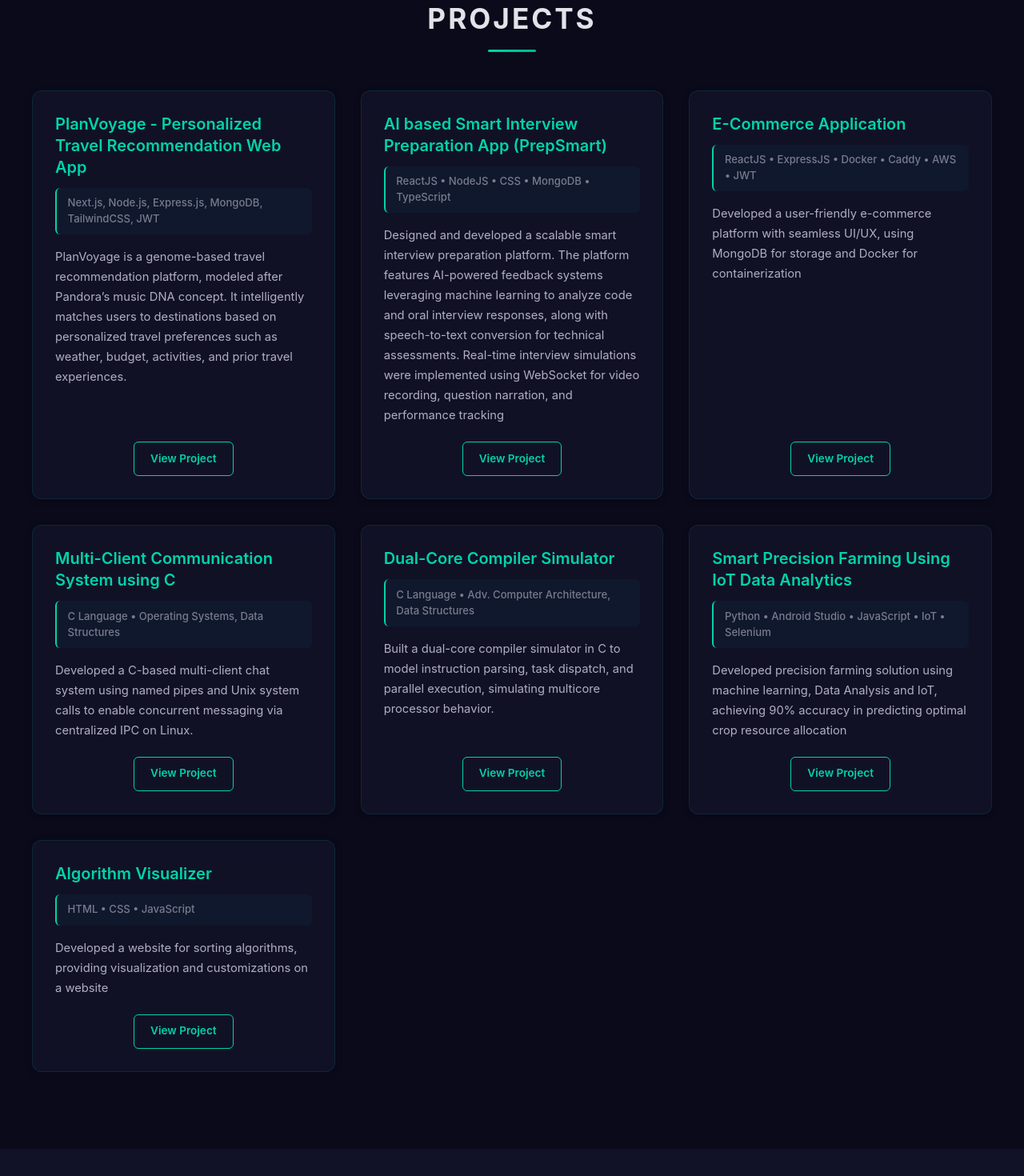
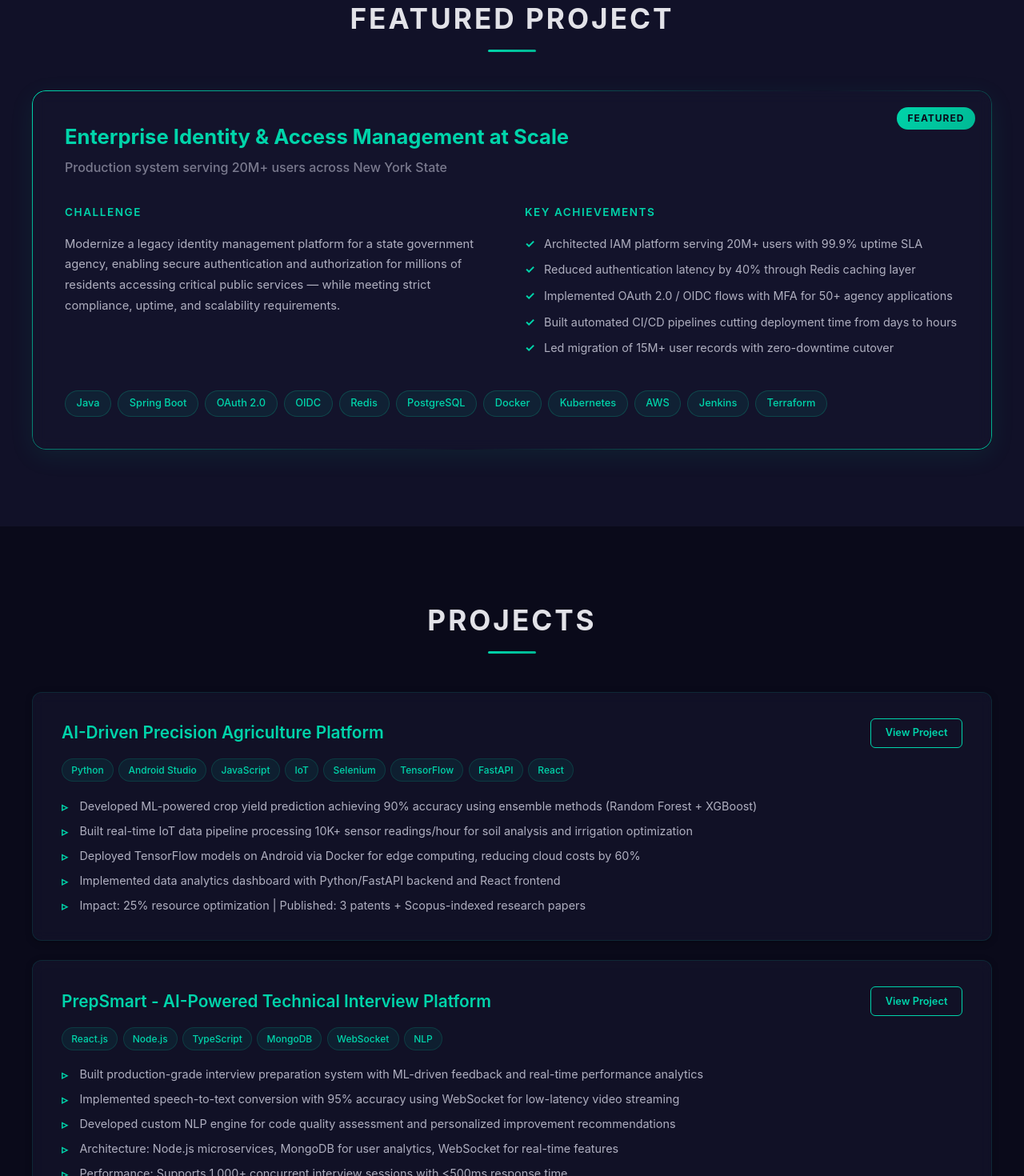
Before and after one commit to gaddamvivek/Vivek_Portfolio, a React (Create React App) app: page /#/ in a window 1280 px wide. Shown: the part 5580-7050 px from the top of the page at 80% size. Built offline with nearby package versions, Linux system fonts and the light colour scheme.

Commit message:
Updating Content

```diff
--- a/package.json
+++ b/package.json
@@ -3,7 +3,7 @@
   "description": "Vivek Gaddam's Software Developer Portfolio",
   "version": "0.1.0",
   "private": true,
-  "homepage": "https://gaddamvivek.github.io/Vivek_Portfolio",
+  "homepage": "https://vivekgaddam.dev",
   "dependencies": {
     "@emailjs/browser": "^4.4.1",
     "@fortawesome/free-brands-svg-icons": "^6.7.2",
--- a/src/components/Projects.jsx
+++ b/src/components/Projects.jsx
@@ -4,40 +4,79 @@ import '../styles/Projects.css';
 const Projects = () => {
   const projects = [
     {
-      title: 'PlanVoyage - Personalized Travel Recommendation Web App',
-      technologies: ['Next.js, Node.js, Express.js, MongoDB, TailwindCSS, JWT'],
-      description: 'PlanVoyage is a genome-based travel recommendation platform, modeled after Pandora\u2019s music DNA concept. It intelligently matches users to destinations based on personalized travel preferences such as weather, budget, activities, and prior travel experiences.',
-    link: 'https://github.com/gaddamvivek/PlanVoyage-app'},
+      title: 'AI-Driven Precision Agriculture Platform',
+      technologies: ['Python', 'Android Studio', 'JavaScript', 'IoT', 'Selenium', 'TensorFlow', 'FastAPI', 'React'],
+      highlights: [
+        'Developed ML-powered crop yield prediction achieving 90% accuracy using ensemble methods (Random Forest + XGBoost)',
+        'Built real-time IoT data pipeline processing 10K+ sensor readings/hour for soil analysis and irrigation optimization',
+        'Deployed TensorFlow models on Android via Docker for edge computing, reducing cloud costs by 60%',
+        'Implemented data analytics dashboard with Python/FastAPI backend and React frontend',
+        'Impact: 25% resource optimization | Published: 3 patents + Scopus-indexed research papers',
+      ],
+      link: 'https://www.philstat.org/index.php/MSEA/article/view/1450',
+    },
     {
-      title: 'AI based Smart Interview Preparation App (PrepSmart)',
-      technologies: ['ReactJS', 'NodeJS', 'CSS', 'MongoDB', 'TypeScript'],
-      description: 'Designed and developed a scalable smart interview preparation platform. The platform features AI-powered feedback systems leveraging machine learning to analyze code and oral interview responses, along with speech-to-text conversion for technical assessments. Real-time interview simulations were implemented using WebSocket for video recording, question narration, and performance tracking',
-    link: 'https://github.com/gaddamvivek/SmartPrep_Interview-Platform'},
+      title: 'PrepSmart - AI-Powered Technical Interview Platform',
+      technologies: ['React.js', 'Node.js', 'TypeScript', 'MongoDB', 'WebSocket', 'NLP'],
+      highlights: [
+        'Built production-grade interview preparation system with ML-driven feedback and real-time performance analytics',
+        'Implemented speech-to-text conversion with 95% accuracy using WebSocket for low-latency video streaming',
+        'Developed custom NLP engine for code quality assessment and personalized improvement recommendations',
+        'Architecture: Node.js microservices, MongoDB for user analytics, WebSocket for real-time features',
+        'Performance: Supports 1,000+ concurrent interview sessions with <500ms response time',
+      ],
+      link: 'https://github.com/gaddamvivek/SmartPrep_Interview-Platform',
+    },
     {
-      title: 'E-Commerce Application',
-      technologies: ['ReactJS', 'ExpressJS', 'Docker', 'Caddy', 'AWS', 'JWT'],
-      description: 'Developed a user-friendly e-commerce platform with seamless UI/UX, using MongoDB for storage and Docker for containerization',
-    link: 'https://github.com/gaddamvivek/SoleCraft_E-Commerce-Platform'},
+      title: 'Enterprise E-Commerce Platform with Microservices',
+      technologies: ['ReactJS', 'Express.js', 'MongoDB', 'Docker', 'Caddy', 'AWS', 'JWT', 'Stripe'],
+      highlights: [
+        'Designed scalable e-commerce system handling 10K+ concurrent users with JWT-based authentication',
+        'Implemented Docker containerization with 99.9% uptime using health checks and auto-recovery',
+        'Built real-time inventory management with MongoDB change streams and WebSocket notifications',
+        'Integrated Stripe payment processing with webhook validation and transaction logging',
+        'Metrics: 99.9% uptime, <200ms API response time (p95)',
+      ],
+      link: 'https://github.com/gaddamvivek/SoleCraft_E-Commerce-Platform',
+    },
     {
-      title: 'Multi-Client Communication System using C',
-      technologies: ['C Language', 'Operating Systems, Data Structures'],
-      description: 'Developed a C-based multi-client chat system using named pipes and Unix system calls to enable concurrent messaging via centralized IPC on Linux.',
-    link: 'https://drive.google.com/file/d/1HX-OLCaoA8cG41HrgWEHanwk_wet0VKp/view?usp=sharing'},
+      title: 'PlanVoyage - AI-Powered Travel Recommendation Engine',
+      technologies: ['Next.js', 'Node.js', 'Express.js', 'MongoDB', 'TailwindCSS', 'JWT'],
+      highlights: [
+        'Implemented content-based filtering using TF-IDF and cosine similarity for personalized destination matching',
+        'Built Node.js backend with MongoDB for user profiles and travel data, Express.js REST APIs',
+        'Integrated real-time weather and budget data via third-party APIs',
+        'Modeled after Pandora\'s music DNA concept for intelligent travel matching',
+      ],
+      link: 'https://github.com/gaddamvivek/PlanVoyage-app',
+    },
+    {
+      title: 'Multi-Client Communication System',
+      technologies: ['C', 'Unix System Calls', 'Named Pipes', 'IPC'],
+      highlights: [
+        'Developed a C-based multi-client chat system using named pipes and Unix system calls',
+        'Enabled concurrent messaging via centralized IPC on Linux',
+      ],
+      link: 'https://drive.google.com/file/d/1HX-OLCaoA8cG41HrgWEHanwk_wet0VKp/view?usp=sharing',
+    },
     {
       title: 'Dual-Core Compiler Simulator',
-      technologies: ['C Language', 'Adv. Computer Architecture, Data Structures'],
-      description: 'Built a dual-core compiler simulator in C to model instruction parsing, task dispatch, and parallel execution, simulating multicore processor behavior.',
-    link: 'https://drive.google.com/file/d/1u0GFZLvrYPi8KSu8wArtWn19nftSd4yg/view?usp=sharing'},
-    {
-      title: 'Smart Precision Farming Using IoT Data Analytics',
-      technologies: ['Python','Android Studio', 'JavaScript', 'IoT', 'Selenium'],
-      description: 'Developed precision farming solution using machine learning, Data Analysis and IoT, achieving 90% accuracy in predicting optimal crop resource allocation',
-    link: 'https://www.philstat.org/index.php/MSEA/article/view/1450'},
+      technologies: ['C', 'Computer Architecture', 'Data Structures'],
+      highlights: [
+        'Built a dual-core compiler simulator to model instruction parsing, task dispatch, and parallel execution',
+        'Simulated multicore processor behavior with configurable pipeline stages',
+      ],
+      link: 'https://drive.google.com/file/d/1u0GFZLvrYPi8KSu8wArtWn19nftSd4yg/view?usp=sharing',
+    },
     {
       title: 'Algorithm Visualizer',
       technologies: ['HTML', 'CSS', 'JavaScript'],
-      description: 'Developed a website for sorting algorithms, providing visualization and customizations on a website',
-      link: 'https://gaddamvivek.github.io/Sorting-Visualiser.io/'}
+      highlights: [
+        'Built an interactive web app for visualizing sorting algorithms in real time',
+        'Supports customizable speed, array size, and multiple algorithm comparisons',
+      ],
+      link: 'https://gaddamvivek.github.io/Sorting-Visualiser.io/',
+    },
   ];
 
   const publications = [
@@ -99,16 +138,50 @@ const Projects = () => {
 
   return (
     <>
+      <section className="featured-project section-alt" id="featured">
+        <h2 className="section-title">Featured Project</h2>
+        <div className="featured-card">
+          <span className="featured-badge">Featured</span>
+          <h3>Enterprise Identity & Access Management at Scale</h3>
+          <p className="featured-subtitle">
+            Production system serving 20M+ users across New York State
+          </p>
+          <div className="featured-content">
+            <div className="featured-challenge">
+              <h4>Challenge</h4>
+              <p>
+                Modernize a legacy identity management platform for a state government agency,
+                enabling secure authentication and authorization for millions of residents
+                accessing critical public services — while meeting strict compliance, uptime,
+                and scalability requirements.
+              </p>
+            </div>
+            <div className="featured-achievements">
+              <h4>Key Achievements</h4>
+              <ul>
+                <li>Architected IAM platform serving 20M+ users with 99.9% uptime SLA</li>
+                <li>Reduced authentication latency by 40% through Redis caching layer</li>
+                <li>Implemented OAuth 2.0 / OIDC flows with MFA for 50+ agency applications</li>
+                <li>Built automated CI/CD pipelines cutting deployment time from days to hours</li>
+                <li>Led migration of 15M+ user records with zero-downtime cutover</li>
+              </ul>
+            </div>
+          </div>
+          <div className="featured-tech">
+            {['Java', 'Spring Boot', 'OAuth 2.0', 'OIDC', 'Redis', 'PostgreSQL', 'Docker', 'Kubernetes', 'AWS', 'Jenkins', 'Terraform'].map((tech, i) => (
+              <span key={i} className="featured-tech-tag">{tech}</span>
+            ))}
+          </div>
+        </div>
+      </section>
+
       <section className="projects section-dark" id="projects">
         <h2 className="section-title">Projects</h2>
-        <div className="projects-grid">
+        <div className="projects-list">
           {projects.map((project, index) => (
             <div key={index} className="project-card">
+              <div className="project-card-header">
                 <h3>{project.title}</h3>
-              <div className="project-technologies">
-                {project.technologies.join(' \u2022 ')}
-              </div>
-              <p>{project.description}</p>
                 <a
                   href={project.link || '#'}
                   className="btn"
@@ -117,6 +190,17 @@ const Projects = () => {
                 >
                   View Project
                 </a>
+              </div>
+              <div className="project-tech-tags">
+                {project.technologies.map((tech, i) => (
+                  <span key={i} className="project-tech-tag">{tech}</span>
+                ))}
+              </div>
+              <ul className="project-highlights">
+                {project.highlights.map((point, i) => (
+                  <li key={i}>{point}</li>
+                ))}
+              </ul>
             </div>
           ))}
         </div>
--- a/src/styles/Projects.css
+++ b/src/styles/Projects.css
@@ -46,43 +46,92 @@
   margin: 0 auto;
 }
 
+.projects-list {
+  display: flex;
+  flex-direction: column;
+  gap: 1.5rem;
+  max-width: var(--max-width);
+  margin: 0 auto;
+}
+
 .project-card {
   background: var(--bg-card);
-  padding: 1.75rem;
+  padding: 2rem 2.25rem;
   border-radius: 12px;
   box-shadow: var(--shadow-sm);
-  transition: transform 0.3s ease, box-shadow 0.3s ease;
+  transition: transform 0.3s ease, box-shadow 0.3s ease, border-color 0.3s ease;
   text-align: left;
   display: flex;
   flex-direction: column;
-  height: 100%;
   border: 1px solid var(--border-color);
   backdrop-filter: blur(8px);
 }
 
 .project-card:hover {
-  transform: translateY(-6px);
+  transform: translateY(-4px);
   box-shadow: 0 12px 40px rgba(0, 212, 170, 0.1);
+  border-color: rgba(0, 212, 170, 0.25);
+}
+
+.project-card-header {
+  display: flex;
+  align-items: center;
+  justify-content: space-between;
+  gap: 1rem;
+  margin-bottom: 0.85rem;
 }
 
 .project-card h3 {
-  font-size: clamp(1.05rem, 2.2vw, 1.25rem);
+  font-size: clamp(1.1rem, 2.2vw, 1.3rem);
   color: var(--primary-color);
-  margin-bottom: 0.75rem;
+  margin-bottom: 0;
   font-weight: 600;
   line-height: 1.35;
 }
 
-.project-technologies {
-  color: var(--text-muted);
-  font-size: 0.82rem;
-  margin-bottom: 1rem;
+.project-tech-tags {
+  display: flex;
+  flex-wrap: wrap;
+  gap: 0.4rem;
+  margin-bottom: 1.15rem;
+}
+
+.project-tech-tag {
+  background: rgba(0, 212, 170, 0.08);
+  color: var(--primary-color);
+  border: 1px solid rgba(0, 212, 170, 0.15);
+  padding: 0.25rem 0.7rem;
+  border-radius: 20px;
+  font-size: 0.75rem;
   font-weight: 500;
-  line-height: 1.5;
-  padding: 0.6rem 0.85rem;
-  background: rgba(0, 212, 170, 0.04);
-  border-radius: 6px;
-  border-left: 2px solid var(--primary-color);
+}
+
+.project-highlights {
+  list-style: none;
+  padding: 0;
+  margin: 0;
+}
+
+.project-highlights li {
+  color: var(--text-light);
+  font-size: 0.9rem;
+  line-height: 1.65;
+  padding-left: 1.4rem;
+  position: relative;
+  margin-bottom: 0.45rem;
+}
+
+.project-highlights li:last-child {
+  margin-bottom: 0;
+}
+
+.project-highlights li::before {
+  content: '▹';
+  position: absolute;
+  left: 0;
+  color: var(--primary-color);
+  font-weight: 700;
+  font-size: 0.95rem;
 }
 
 .project-card p {
@@ -128,17 +177,17 @@
   display: inline-flex;
   align-items: center;
   justify-content: center;
-  padding: 0.6rem 1.25rem;
+  padding: 0.45rem 1.1rem;
   background-color: transparent;
   color: var(--primary-color);
   border: 1.5px solid var(--primary-color);
   border-radius: 6px;
   text-decoration: none;
   font-weight: 600;
-  font-size: 0.85rem;
+  font-size: 0.8rem;
   transition: var(--transition);
-  margin-top: auto;
-  align-self: center;
+  white-space: nowrap;
+  flex-shrink: 0;
 }
 
 .project-card .btn:hover {
@@ -148,9 +197,162 @@
   box-shadow: 0 4px 15px rgba(0, 212, 170, 0.25);
 }
 
+/* Featured Project Section */
+.featured-project {
+  padding: var(--section-padding);
+  padding-left: 2rem;
+  padding-right: 2rem;
+  background-color: var(--bg-section-alt);
+}
+
+.featured-project .section-title {
+  font-size: clamp(1.6rem, 3.5vw, 2.2rem);
+  color: var(--text-color);
+  margin-bottom: 3rem;
+  text-align: center;
+  font-weight: 700;
+  text-transform: uppercase;
+  letter-spacing: 3px;
+  position: relative;
+  padding-bottom: 1.25rem;
+}
+
+.featured-project .section-title::after {
+  content: '';
+  position: absolute;
+  bottom: 0;
+  left: 50%;
+  transform: translateX(-50%);
+  width: 60px;
+  height: 3px;
+  background: linear-gradient(90deg, var(--primary-color), var(--primary-dark));
+  border-radius: 2px;
+}
+
+.featured-card {
+  position: relative;
+  max-width: var(--max-width);
+  margin: 0 auto;
+  background: var(--bg-card);
+  border-radius: 16px;
+  padding: 2.5rem;
+  border: 1px solid transparent;
+  background-clip: padding-box;
+  box-shadow: 0 8px 32px rgba(0, 212, 170, 0.08);
+  backdrop-filter: blur(8px);
+}
+
+.featured-card::before {
+  content: '';
+  position: absolute;
+  inset: -1px;
+  border-radius: 17px;
+  padding: 1px;
+  background: linear-gradient(135deg, var(--primary-color), transparent 60%, var(--primary-dark));
+  -webkit-mask: linear-gradient(#fff 0 0) content-box, linear-gradient(#fff 0 0);
+  -webkit-mask-composite: xor;
+  mask-composite: exclude;
+  pointer-events: none;
+}
+
+.featured-badge {
+  position: absolute;
+  top: 1.25rem;
+  right: 1.25rem;
+  background: linear-gradient(135deg, var(--primary-color), var(--primary-dark));
+  color: #0a0a1a;
+  font-size: 0.75rem;
+  font-weight: 700;
+  padding: 0.3rem 0.85rem;
+  border-radius: 20px;
+  text-transform: uppercase;
+  letter-spacing: 1px;
+}
+
+.featured-card h3 {
+  font-size: clamp(1.25rem, 2.5vw, 1.6rem);
+  color: var(--primary-color);
+  margin-bottom: 0.5rem;
+  font-weight: 700;
+  padding-right: 5rem;
+}
+
+.featured-subtitle {
+  color: var(--text-muted);
+  font-size: 1rem;
+  margin-bottom: 2rem;
+  font-weight: 500;
+}
+
+.featured-content {
+  display: grid;
+  grid-template-columns: 1fr 1fr;
+  gap: 2rem;
+  margin-bottom: 2rem;
+}
+
+.featured-challenge h4,
+.featured-achievements h4 {
+  font-size: 0.85rem;
+  text-transform: uppercase;
+  letter-spacing: 1.5px;
+  color: var(--primary-color);
+  margin-bottom: 1rem;
+  font-weight: 600;
+}
+
+.featured-challenge p {
+  color: var(--text-light);
+  line-height: 1.75;
+  font-size: 0.92rem;
+}
+
+.featured-achievements ul {
+  list-style: none;
+  padding: 0;
+  margin: 0;
+}
+
+.featured-achievements li {
+  color: var(--text-light);
+  font-size: 0.9rem;
+  line-height: 1.6;
+  padding-left: 1.5rem;
+  position: relative;
+  margin-bottom: 0.6rem;
+}
+
+.featured-achievements li::before {
+  content: '✓';
+  position: absolute;
+  left: 0;
+  color: var(--primary-color);
+  font-weight: 700;
+}
+
+.featured-tech {
+  display: flex;
+  flex-wrap: wrap;
+  gap: 0.5rem;
+}
+
+.featured-tech-tag {
+  background: rgba(0, 212, 170, 0.08);
+  color: var(--primary-color);
+  border: 1px solid rgba(0, 212, 170, 0.2);
+  padding: 0.35rem 0.85rem;
+  border-radius: 20px;
+  font-size: 0.8rem;
+  font-weight: 500;
+}
+
 /* Tablet */
 @media (max-width: 1024px) {
   .projects {
+    padding: 5rem 1.5rem;
+  }
+
+  .featured-project {
     padding: 5rem 1.5rem;
   }
 
@@ -168,6 +370,26 @@
     padding-right: 1rem;
   }
 
+  .featured-project {
+    padding: var(--section-padding-mobile);
+    padding-left: 1rem;
+    padding-right: 1rem;
+  }
+
+  .featured-card {
+    padding: 1.75rem;
+  }
+
+  .featured-card h3 {
+    padding-right: 0;
+    margin-top: 2rem;
+  }
+
+  .featured-content {
+    grid-template-columns: 1fr;
+    gap: 1.5rem;
+  }
+
   .projects-grid {
     grid-template-columns: 1fr;
     gap: 1.5rem;
@@ -175,6 +397,12 @@
 
   .project-card {
     padding: 1.5rem;
+  }
+
+  .project-card-header {
+    flex-direction: column;
+    align-items: flex-start;
+    gap: 0.6rem;
   }
 }
 
@@ -184,12 +412,19 @@
     padding: 3rem 1rem;
   }
 
+  .featured-project {
+    padding: 3rem 1rem;
+  }
+
+  .featured-card {
+    padding: 1.25rem;
+  }
+
   .project-card {
     padding: 1.25rem;
   }
 
-  .project-card .btn {
-    width: 100%;
-    justify-content: center;
+  .project-highlights li {
+    font-size: 0.85rem;
   }
 }
```
Also changed, not shown: 2 other files (tests, documents, lock files or other folders). Lines whose indentation alone changed are shown as unchanged.
